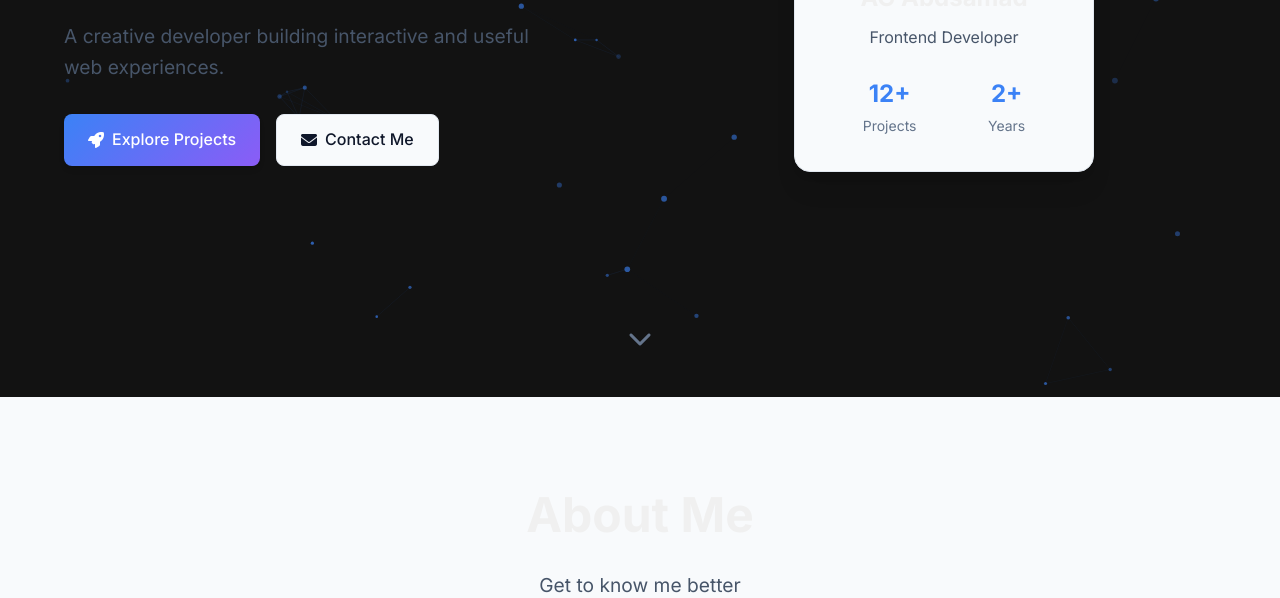
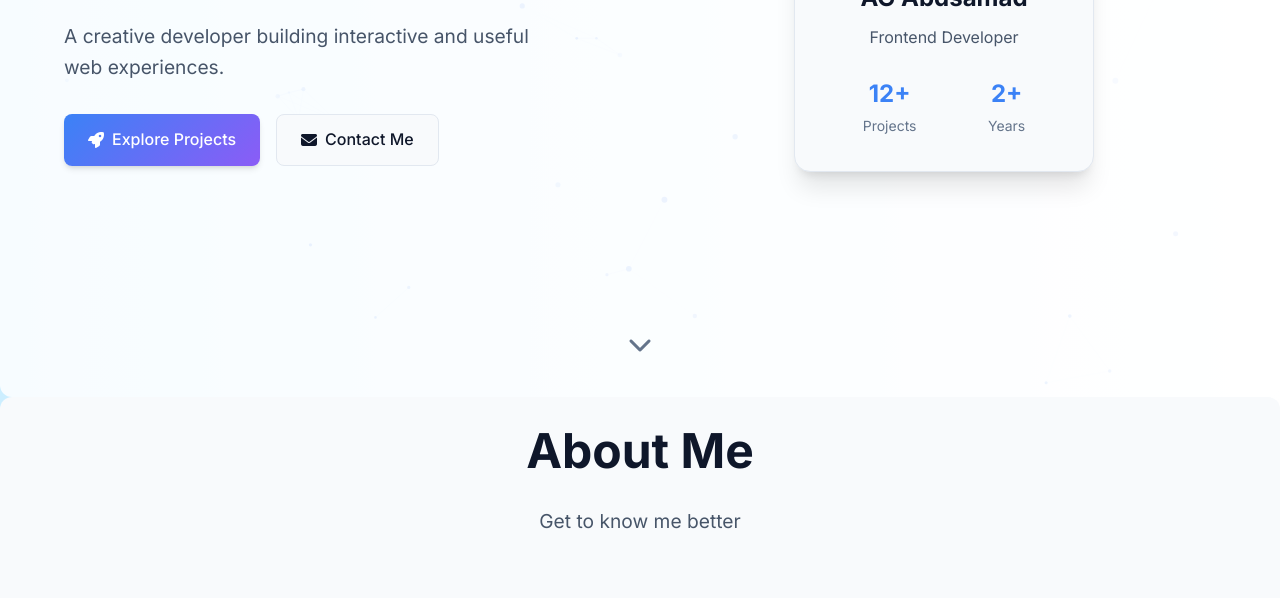
Before and after one commit to samad5002/samadportfolio, a plain HTML site: page index.html in a window 1280 px wide. Shown: the part 403-1001 px from the top of the page. Drawn offline with Linux system fonts and the light colour scheme.

Commit message:
Update style.css

```diff
--- a/style.css
+++ b/style.css
@@ -961,6 +961,10 @@ section {
     to { transform: translateY(0); opacity: 1; }
 }
 body {
-  background-color: #121212;
-  color: #f0f0f0;
+  background: linear-gradient(to right, #cceeff, #ffffff);
 }
+section {
+  background: rgba(255, 255, 255, 0.85);
+  border-radius: 12px;
+  padding: 1rem;
+}
```
